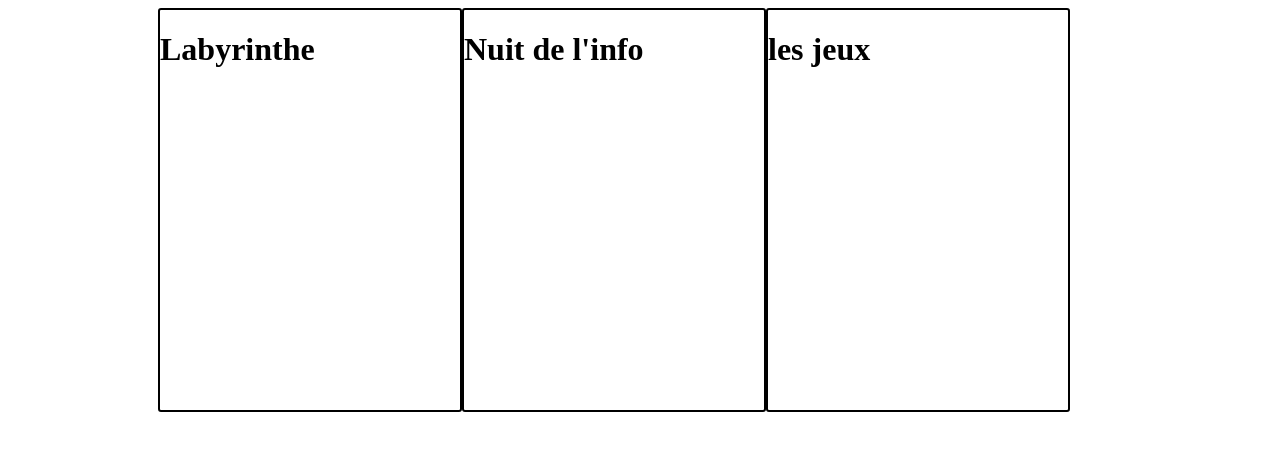
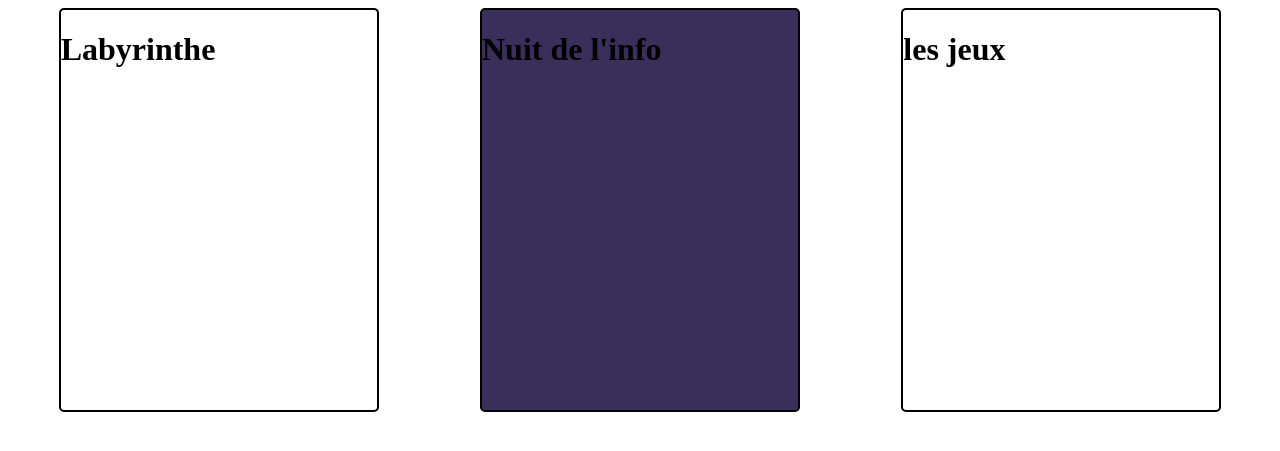
Before and after one commit to gregoirecesi/Cesi_Lr_Info, a PHP site: page /PHP/home.php in a window 1280 px wide. Shown: the top 451 px of the page. Run offline with PHP 8.4, Linux system fonts and the light colour scheme.

Commit message:
Update home.css

```diff
--- a/jeux/CSS/home.css
+++ b/jeux/CSS/home.css
@@ -1,33 +1,40 @@
 .bloc1{
     border: 2px;
-    border-radius: 3px;
+    border-radius: 5px;
     border-style:solid;
     border-color: black;
-    width: 300px;
+    width: 25%;
     height: 400px;
 
 }
 .bloc2{
     border:2px;
-    border-radius: 3px;
+    border-radius: 5px;
     border-style:solid;
     border-color: black;
-    width: 300px;
+    width: 25%;
     height: 400px;
+    background-color: #392F5A;
+
 }
 .bloc3{
     border:2px;
-    border-radius: 3px;
+    border-radius: 5px;
     border-style:solid;
     border-color: black;
-    width: 300px;
+    width: 25%;
     height: 400px;
+
 }
 .flex{
     display: flex;
-    margin-left: 150px;
+    justify-content: space-around;
 }
 @media (hover: hover) {
     div.bloc2:hover {
+      border-width:5px;
+      width: 320px;
+    }
+    body{
 
     }
```
